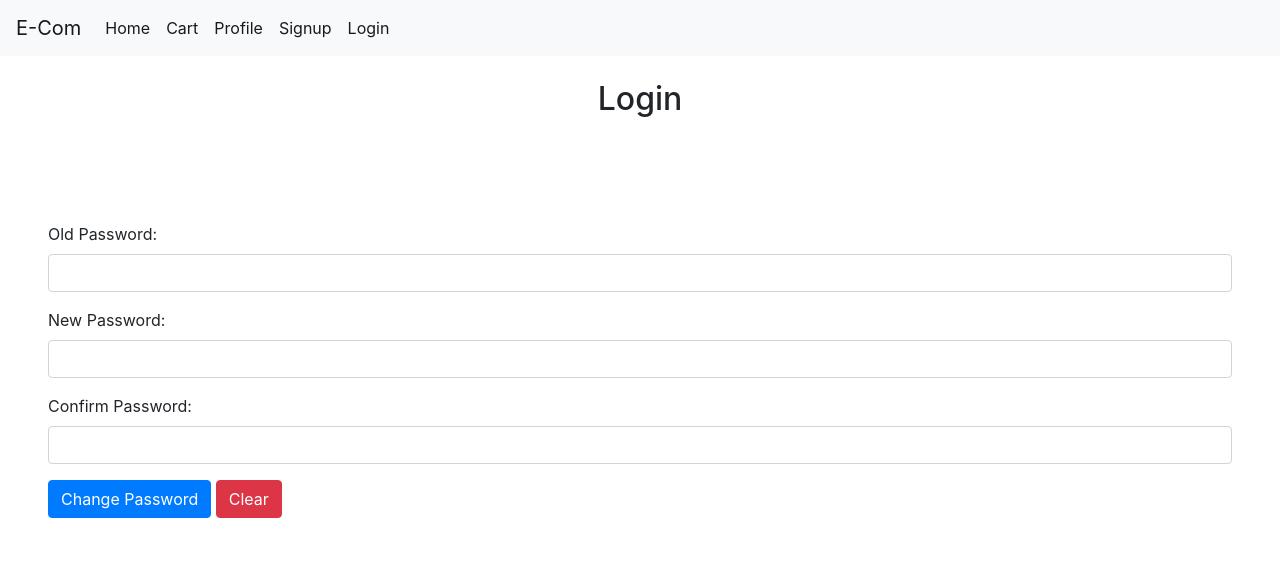
After one commit to Adityan-compile/flask-ecommerce-project, a Flask app: template templates/change-password.jinja in a window 1280 px wide. The commit adds this page. Shown: the top 565 px of the page. Run offline with Flask 2, Linux system fonts and the light colour scheme; the template is opened without the code that fills it, so the values that code supplies are empty; parts of the project's set-up code (start-up, migrations or seed data) failed here and were passed over; some libraries are stand-ins or nearby versions.

Commit message:
Added change password feature

```diff
--- a/config.py
+++ b/config.py
@@ -2,7 +2,7 @@
 # coding: utf-8
 
 import os
-from datetime import timedelta
+from datetime import timedelta, data
 from flask import Flask, flash, redirect, render_template, request, session, url_for, Blueprint
 from flask_sqlalchemy import SQLAlchemy
 from werkzeug.utils import secure_filename
--- a/models.py
+++ b/models.py
@@ -36,6 +36,7 @@ class Order(db.Model):
     __tablename__ = 'Orders'
 
     order_id = db.Column(db.Integer, primary_key=True)
+    order_date = db.Column(db.Text, nullable=False)
     customer_name = db.Column(db.Text, nullable=False)
     customer_email = db.Column(db.Text, nullable=False)
     customer_address = db.Column(db.Text, nullable=False)
--- a/schema/schema.sql
+++ b/schema/schema.sql
@@ -30,6 +30,7 @@ DROP TABLE IF EXISTS Orders;
 
      CREATE TABLE Orders(
             order_id integer PRIMARY KEY AUTOINCREMENT,
+            order_date text NOT NULL,
             customer_name text NOT NULL,
             customer_email text NOT NULL,
             customer_address text NOT NULL,
--- /dev/null
+++ b/static/javascript/changePassword.js
@@ -0,0 +1,12 @@
+function validate() {
+  let pass = document.getElementById("newPassword").value;
+  let cpass = document.getElementById("confirmPass").value;
+
+  if (pass === cpass) {
+    return true;
+  } else {
+    alert("The entered passwords does not match");
+    window.stop();
+    return false;
+  }
+}
--- a/static/javascript/script.js
+++ b/static/javascript/script.js
@@ -9,6 +9,6 @@ if ("serviceWorker" in navigator) {
       console.log("Service worker error");
       console.log(error);
     });
-} else {
+}else{
   console.log("Service worker is not working");
 }
--- /dev/null
+++ b/templates/change-password.jinja
@@ -0,0 +1,50 @@
+{% extends "base.jinja" %}
+
+{% block title %}E-Com | Change Password{% endblock %}
+
+{% block head %}
+<script src="{{ url_for('static', filename='javascript/changePassword.js') }}"></script>
+{% endblock %}
+
+{% block body %}
+
+<!-- {% block nav %}
+{% if 'user' in session %}
+<li class="nav-item active">
+  <a class="nav-link" href="{{ url_for('userController.logout') }}">Logout</a>
+</li>
+{% else %}
+<li class="nav-item active">
+    <a class="nav-link" href="{{ url_for('userController.signup') }}">Signup</a>
+</li>
+<li class="nav-item active">
+  <a class="nav-link" href="{{ url_for('userController.login') }}">Login</a>
+</li>
+{% endif %}
+{% endblock %} -->
+
+<br />
+<p class="h2 text-center text-monospace">Login</p>
+<br />
+<br />
+
+<form class="p-5" action="#" method="POST">
+    <div class="form-group">
+      <label for="password">Old Password:</label>
+      <input type="text" class="form-control" id="password" name="password" required />
+    </div>
+
+    <div class="form-group">
+      <label for="newPassword">New Password:</label>
+      <input type="password" class="form-control" id="newPassword" name="newPassword" minlength="8" required>
+    </div>
+
+    <div class="form-group">
+      <label for="confirmPassword">Confirm Password:</label>
+      <input type="password" class="form-control" name="confirmPassword" id="confirmPassword" minlength="8" required />
+    </div>
+    <button type="submit" class="btn btn-primary" onclick="validate()">Change Password</button>
+    <button type="reset" class="btn btn-danger">Clear</button>
+  </form>
+
+{% endblock %}
--- a/templates/login.jinja
+++ b/templates/login.jinja
@@ -49,7 +49,7 @@
 
     <div class="form-group">
       <label for="Email">Email address:</label>
-      <input type="email" class="form-control" id="Email" name="Email" aria-describedby="emailHelp">
+      <input type="email" class="form-control" id="Email" name="Email" aria-describedby="emailHelp" required>
     </div>
 
     <div class="form-group">
```
Also changed, not shown: TODO.md (+3 -2 lines), static/javascript/serviceWorker.js (+8 -8 lines), static/javascript/stock.js (+8 -8 lines), static/javascript/total.js (+8 -8 lines), userController.py (+40 -2 lines), database.db.
